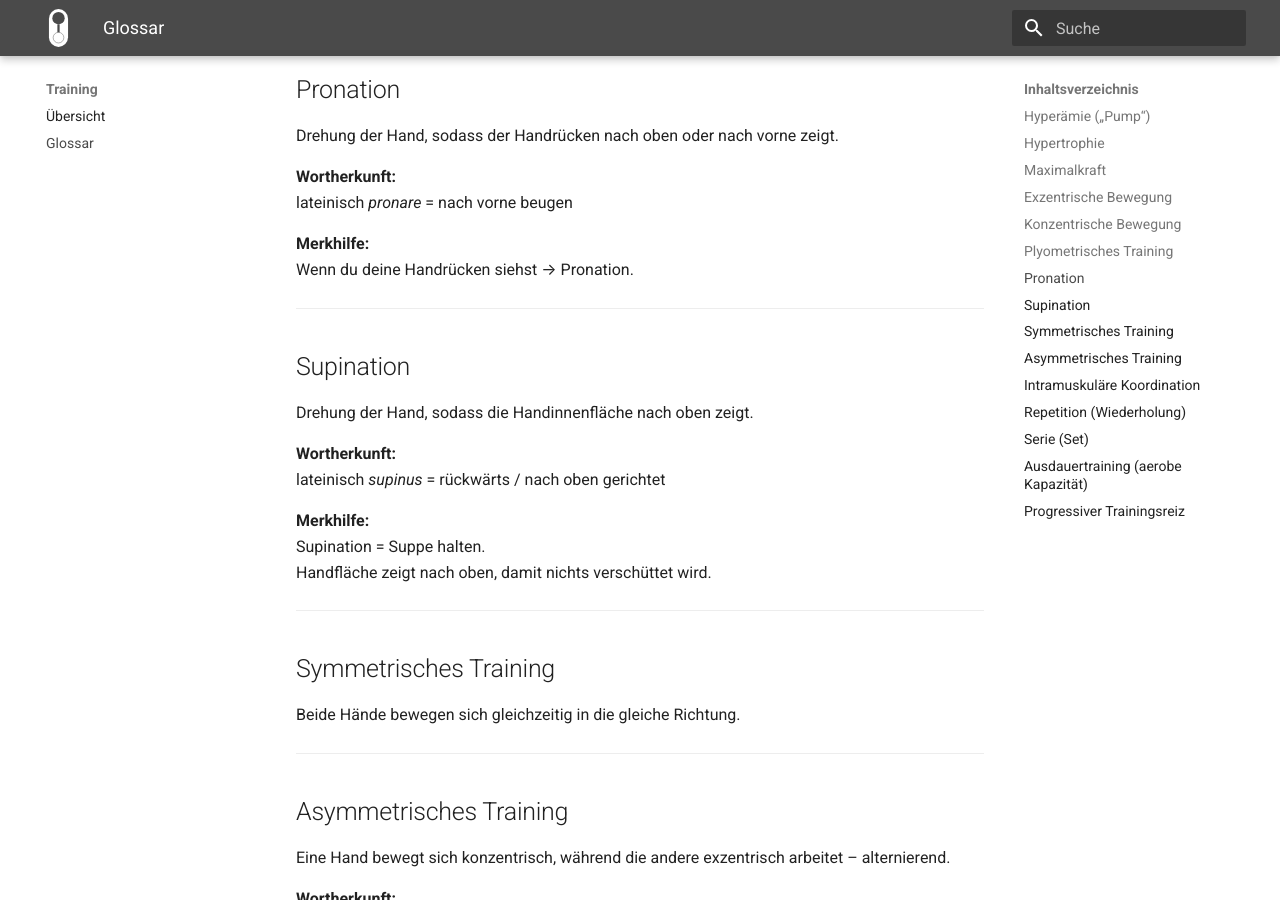
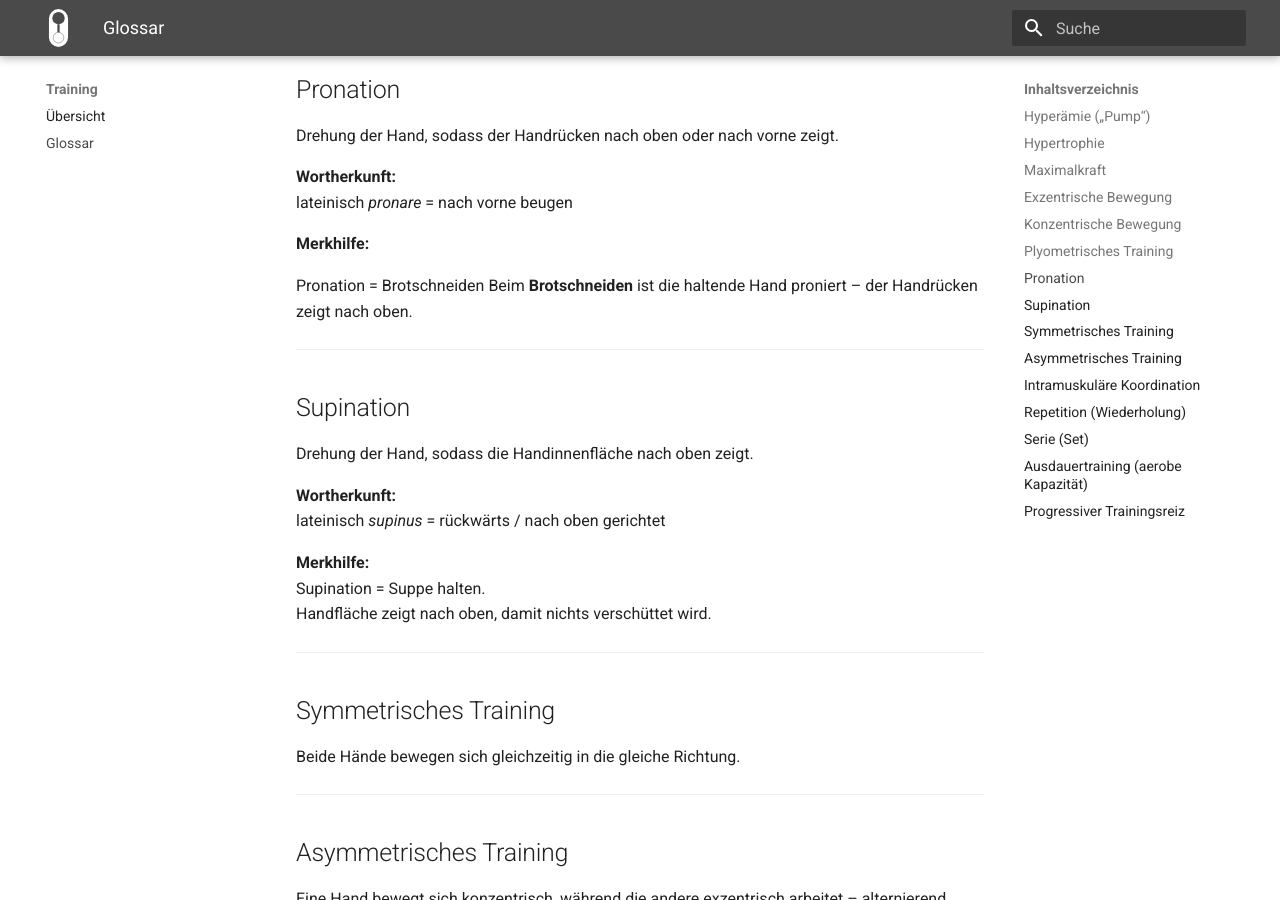
Before and after one commit to turntillburn/ttb-mkdocs, an MkDocs documentation site: the page built from docs/training/glossar.md, in a window 1280 px wide and 900 px high, scrolled down 2490 px. Built offline with MkDocs 1.6.1 and Material for MkDocs 9.7.7, drawn with Linux system fonts in a browser that asks for light colours.

Commit message:
Enhance pronation glossary entry with practical mnemonic

```diff
--- a/docs/training/glossar.md
+++ b/docs/training/glossar.md
@@ -107,7 +107,9 @@ Drehung der Hand, sodass der Handrücken nach oben oder nach vorne zeigt.
 lateinisch *pronare* = nach vorne beugen
 
 **Merkhilfe:**
-Wenn du deine Handrücken siehst → Pronation.
+
+Pronation = Brotschneiden
+Beim **Brotschneiden** ist die haltende Hand proniert – der Handrücken zeigt nach oben.
 
 ---
 
```
